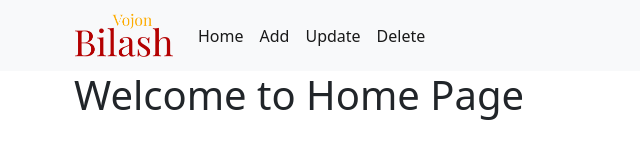
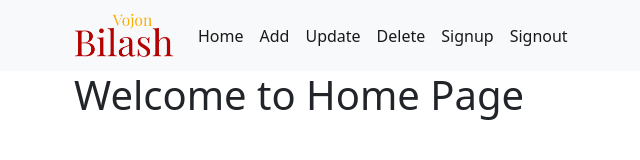
Before and after one commit to ZiadAbdulBari/vojon-bilash, a Vue app: page / in a window 1280 px wide. Shown: the top 160 px of the page, without its empty margins (8-648 px from the left). Built offline with nearby package versions, Linux system fonts and the light colour scheme; sample sign-in values are in the browser's storage.

Commit message:
logout done

```diff
--- a/src/components/Header.vue
+++ b/src/components/Header.vue
@@ -22,6 +22,13 @@
                         <li class="nav-item">
                             <a class="nav-link active" aria-current="page" href="#">Delete</a>
                         </li>
+                        <li class="nav-item">
+                            <a class="nav-link active" aria-current="page" href="#">Signup</a>
+                        </li>
+                        <li class="nav-item">
+                            <router-link to="/login" v-if="isLoggedin=='false'" class="nav-link active" aria-current="page" href="#">Signin</router-link>
+                            <a @click="logout()" v-else class="nav-link active" aria-current="page" href="#">Signout</a>
+                        </li>
                     </ul>
                 </div>
             </div>
@@ -31,7 +38,26 @@
 
 <script>
     export default {
-       name:'Header',
+        name:'Header',
+        data(){
+            return{
+                isLoggedin:'',
+            }
+        },
+        created(){
+            this.loginChecker();
+        },
+        methods:{
+            loginChecker(){
+                this.isLoggedin = localStorage.getItem('isLogedIn')
+            },
+            logout(){
+                localStorage.setItem('isLogedIn',false);
+                this.$router.push({
+                    name:'Login'
+                })
+            }
+        }
     }
 </script>
 
```
